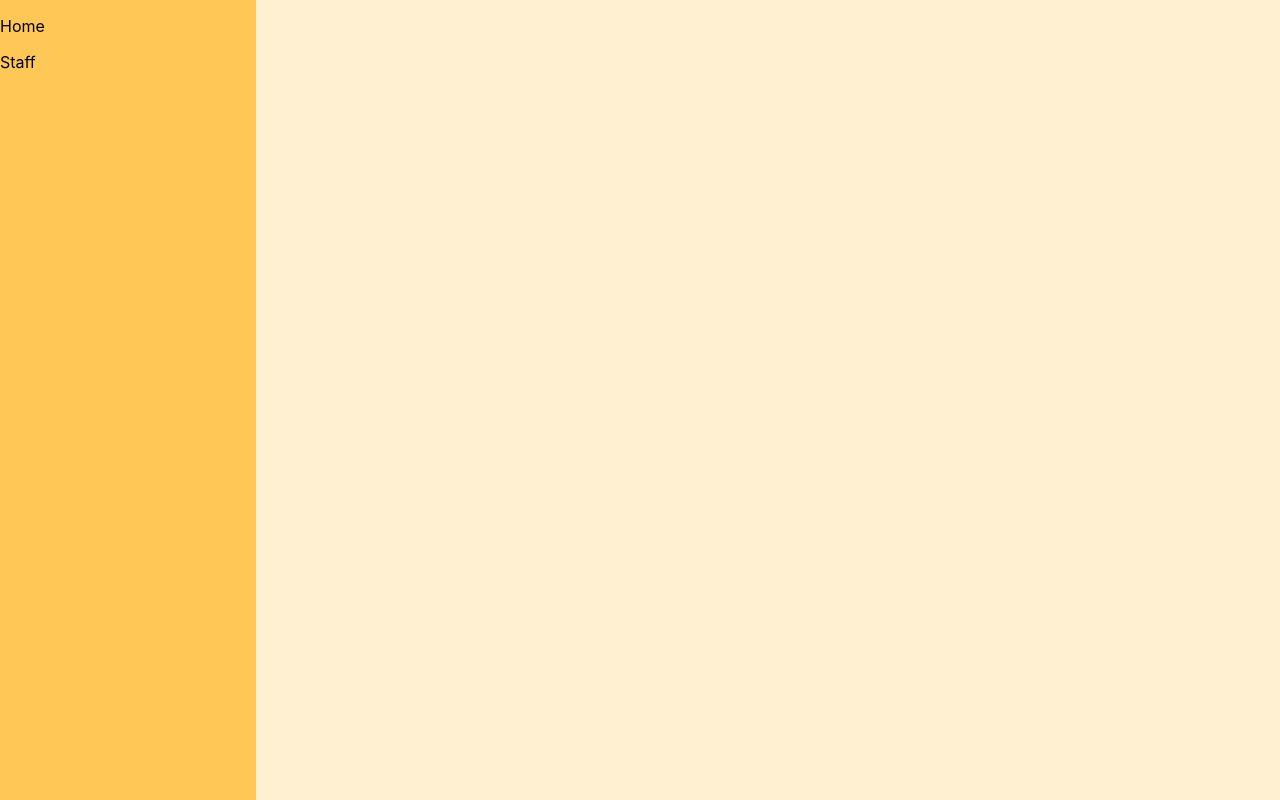
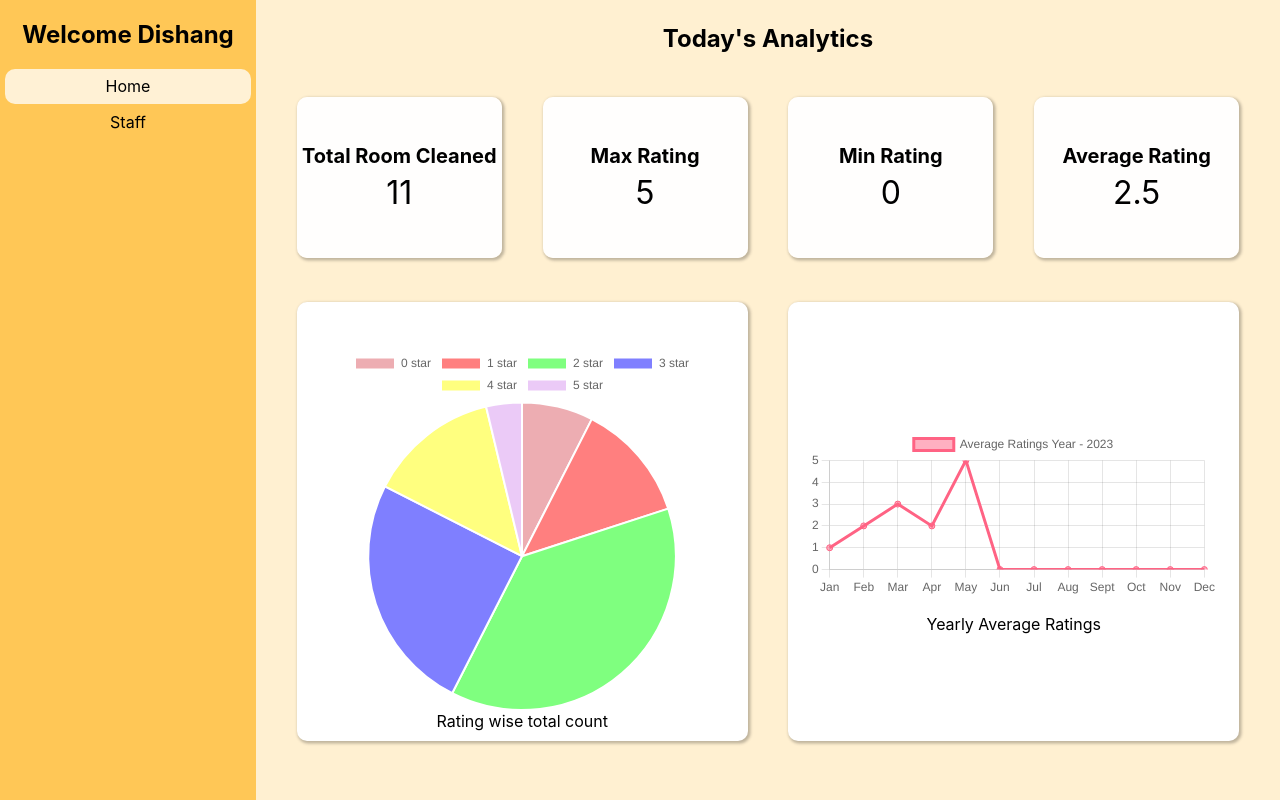
Before and after one commit to dishanG09/MyCleanRoom, a React (Create React App) app in the folder client/: page /dashboard in a window 1280 px wide. Built offline with nearby package versions, Linux system fonts and the light colour scheme.

Commit message:
[new code :Add static Analytics Dashboard]

```diff
--- a/client/package.json
+++ b/client/package.json
@@ -9,7 +9,9 @@
     "@testing-library/jest-dom": "^5.14.1",
     "@testing-library/react": "^13.0.0",
     "@testing-library/user-event": "^13.2.1",
+    "chart.js": "^4.3.0",
     "react": "^18.2.0",
+    "react-chartjs-2": "^5.2.0",
     "react-dom": "^18.2.0",
     "react-router-dom": "^6.11.1",
     "react-scripts": "5.0.1",
--- /dev/null
+++ b/client/src/pages/AnalyticsTab.jsx
@@ -0,0 +1,229 @@
+import React, { useEffect, useState } from "react";
+import {
+  Chart as ChartJS,
+  CategoryScale,
+  LinearScale,
+  PointElement,
+  LineElement,
+  Title,
+  Tooltip,
+  ArcElement,
+  Legend,
+} from "chart.js";
+import { Pie, Line } from "react-chartjs-2";
+
+ChartJS.register(
+  ArcElement,
+  CategoryScale,
+  LinearScale,
+  PointElement,
+  LineElement,
+  Title,
+  Tooltip,
+  Legend
+);
+
+const options = {
+  responsive: true,
+  plugins: {
+    legend: {
+      position: "top",
+    },
+    title: {
+      display: true,
+      text: "",
+    },
+  },
+  scales: {
+    y: {
+      min: 0,
+      max: 5,
+      stepSize: 0.5,
+    },
+    x: {},
+  },
+};
+
+const labels = [
+  "Jan",
+  "Feb",
+  "Mar",
+  "Apr",
+  "May",
+  "Jun",
+  "Jul",
+  "Aug",
+  "Sept",
+  "Oct",
+  "Nov",
+  "Dec",
+];
+
+const data = {
+  labels,
+  datasets: [
+    {
+      label: `Average Ratings Year - ${new Date().getFullYear()}`,
+      data: [1, 2, 3, 2, 5, 0, 0, 0, 0, 0, 0, 0],
+      borderColor: "rgb(255, 99, 132)",
+      backgroundColor: "rgba(255, 99, 132, 0.5)",
+    },
+  ],
+};
+
+const Card = ({ lable, value }) => {
+  return (
+    <div
+      style={{
+        backgroundColor: "rgba(255,255,255,0.95)",
+        height: "65%",
+        width: "20%",
+        borderRadius: "10px",
+        display: "flex",
+        flexDirection: "column",
+        alignItems: "center",
+        justifyContent: "center",
+        boxShadow: "1.5px 1.56px 3px 1px rgba(0,0,0,0.25)",
+        wordWrap: "break-word",
+      }}
+    >
+      <p
+        style={{
+          textAlign: "center",
+          fontWeight: "bold",
+          fontSize: "1.25rem",
+          margin: 0,
+        }}
+      >
+        {lable}
+      </p>
+      <p style={{ margin: 0, marginTop: "5px", fontSize: "2rem" }}>{value}</p>
+    </div>
+  );
+};
+
+const AnalyticsTab = () => {
+  const [loading, setLoading] = useState(true);
+
+  const [maxRating, setMaxRating] = useState(5);
+  const [minRating, setMinRating] = useState(0);
+  const [roomCnt, setRoomCnt] = useState(11);
+  const [totalCnt, setTotalCnt] = useState([6, 10, 30, 20, 11, 3]);
+
+  useEffect(() => {
+    // fetch Data
+  }, []);
+
+  return (
+    <div className="analytics-container" style={{}}>
+      <div
+        style={{
+          display: "flex",
+          flexDirection: "column",
+
+          height: "100vh",
+        }}
+      >
+        <h3
+          style={{ fontSize: "1.5em", textAlign: "center", marginBottom: "0" }}
+        >
+          Today's Analytics
+        </h3>
+        <div
+          className="analytics-card"
+          style={{
+            flex: 2,
+            display: "flex",
+            alignItems: "center",
+            justifyContent: "space-evenly",
+          }}
+        >
+          <Card lable="Total Room Cleaned" value={roomCnt} />
+          <Card lable="Max Rating" value={maxRating} />
+          <Card lable="Min Rating" value={minRating} />
+          <Card lable="Average Rating" value={(minRating + maxRating) / 2} />
+        </div>
+        <div
+          className="analytics-chart"
+          style={{
+            backgroundColor: "",
+            flex: 4,
+            display: "flex",
+            justifyContent: "space-evenly",
+          }}
+        >
+          <div
+            style={{
+              width: "40%",
+              height: "80%",
+              backgroundColor: "white",
+              borderRadius: "10px",
+              display: "flex",
+              justifyContent: "center",
+              alignItems: "center",
+              padding: "2%",
+              flexDirection: "column",
+              boxShadow: "1.5px 1.56px 3px 1px rgba(0,0,0,0.25)",
+            }}
+          >
+            <Pie
+              data={{
+                labels: [
+                  "0 star",
+                  "1 star",
+                  "2 star",
+                  "3 star",
+                  "4 star",
+                  "5 star",
+                ],
+                datasets: [
+                  {
+                    label: "#feedbacks",
+                    data: totalCnt,
+                    backgroundColor: [
+                      "rgba(210,50,64,0.4)",
+                      "rgba(255,0,0,0.5)",
+                      "rgba(0,255,0,0.5)",
+                      "rgba(0,0,255,0.5)",
+                      "rgba(255,255,0,0.5)",
+                      "rgba(215,150,240,0.5)",
+                    ],
+                  },
+                ],
+              }}
+              options={{
+                plugins: {
+                  title: {
+                    display: true,
+                  },
+                },
+              }}
+            />
+            <p style={{ margin: 0, textAlign: "center" }}>
+              Rating wise total count
+            </p>
+          </div>
+          <div
+            style={{
+              width: "40%",
+              height: "80%",
+              backgroundColor: "white",
+              borderRadius: "10px",
+              display: "flex",
+              justifyContent: "center",
+              flexDirection: "column",
+              alignItems: "center",
+              padding: "2%",
+              boxShadow: "1.5px 1.56px 3px 1px rgba(0,0,0,0.25)",
+            }}
+          >
+            <Line options={options} data={data} />
+            <p>Yearly Average Ratings</p>
+          </div>
+        </div>
+      </div>
+    </div>
+  );
+};
+
+export default AnalyticsTab;
--- a/client/src/pages/Dashboard.jsx
+++ b/client/src/pages/Dashboard.jsx
@@ -1,13 +1,55 @@
-import React from "react";
+import React, { useState } from "react";
+import AnalyticsTab from "./AnalyticsTab";
 
 const Dashboard = () => {
+  const [tab, setTab] = useState("HOME");
+
   return (
     <div className="dashboard-container" style={{ display: "flex" }}>
-      <div style={{ flex: 1, backgroundColor: "#ffc756", height: "100vh" }}>
-        <p>Home</p>
-        <p>Staff</p>
+      <div
+        style={{
+          flex: 1,
+          backgroundColor: "#ffc756",
+          height: "100vh",
+          alignItems: "center",
+          flexWrap: "nowrap",
+          display: "flex",
+          flexDirection: "column",
+        }}
+      >
+        <h2>Welcome Dishang</h2>
+        <p
+          style={{
+            backgroundColor: tab === "HOME" ? "rgba(255,255,255,0.750)" : "",
+            borderRadius: "10px",
+            width: "90%",
+            textAlign: "center",
+            padding: "3%",
+            margin: "0",
+            cursor: "pointer",
+          }}
+          onClick={(e) => setTab("HOME")}
+        >
+          Home
+        </p>
+        <p
+          style={{
+            margin: 0,
+            backgroundColor: tab === "STAFF" ? "rgba(255,255,255,0.750)" : "",
+            borderRadius: "10px",
+            width: "90%",
+            textAlign: "center",
+            padding: "3%",
+            cursor: "pointer",
+          }}
+          onClick={(e) => setTab("STAFF")}
+        >
+          Staff
+        </p>
       </div>
-      <div style={{ flex: 4, height: "100vh" }}></div>
+      <div style={{ flex: 4, height: "100vh" }}>
+        {tab === "HOME" ? <AnalyticsTab /> : <div>staff tab</div>}
+      </div>
     </div>
   );
 };
```
Also changed, not shown: 2 other files (tests, documents, lock files or other folders).
